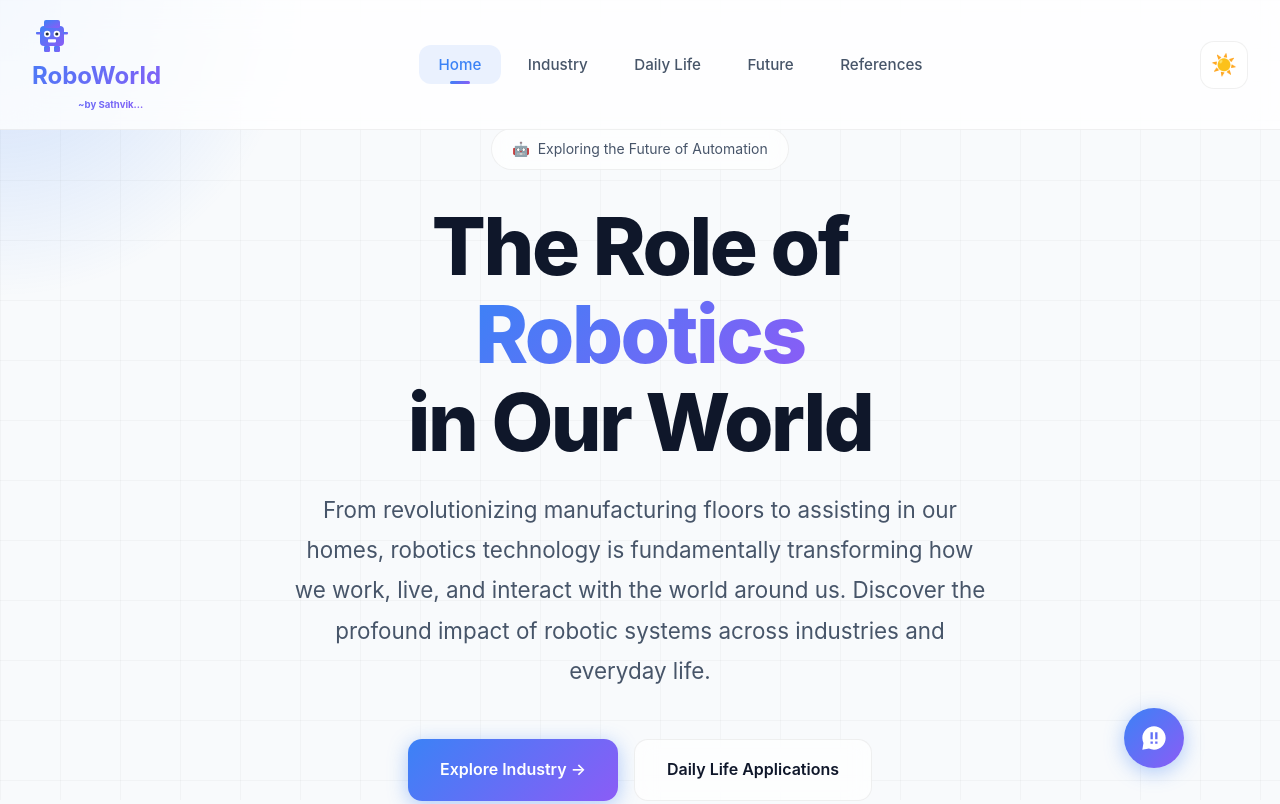
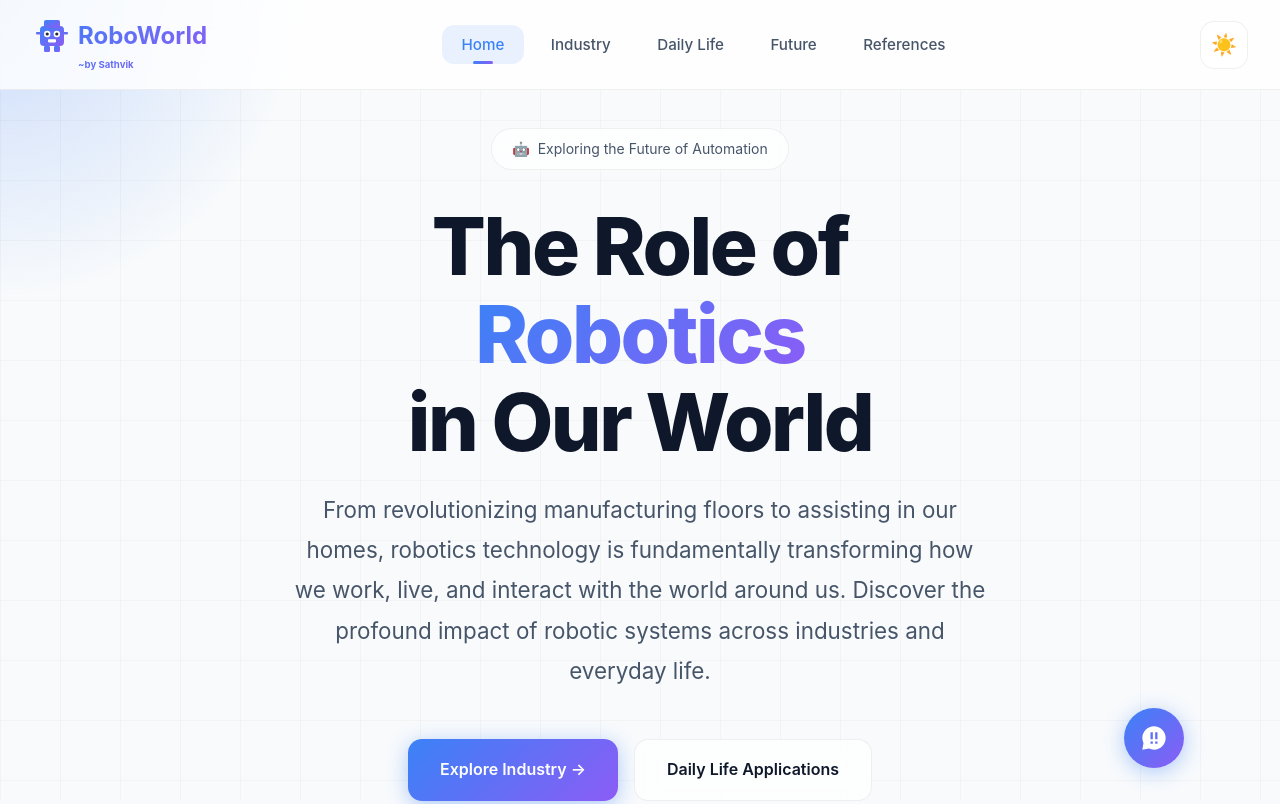
Before and after one commit to pysathvik/robotics-project, a website: page index.html in a window 1280 px wide. Shown: the top 804 px of the page. Drawn offline with Linux system fonts and the light colour scheme.

Commit message:
Update index.html

```diff
--- a/index.html
+++ b/index.html
@@ -18,9 +18,12 @@
   <nav class="navbar">
     <div class="nav-container">
       <a href="index.html" class="nav-logo">
-        <img src="favicon.svg" alt="Robotics Logo">
-        RoboWorld <span class="by">~by Sathvik... </span>
-      </a>
+  <div style="display:flex; align-items:center;">
+    <img src="favicon.svg">
+    RoboWorld
+  </div>
+  <span class="by">~by Sathvik</span>
+</a>
 
       <ul class="nav-links">
         <li><a href="index.html" class="active">Home</a></li>
```
